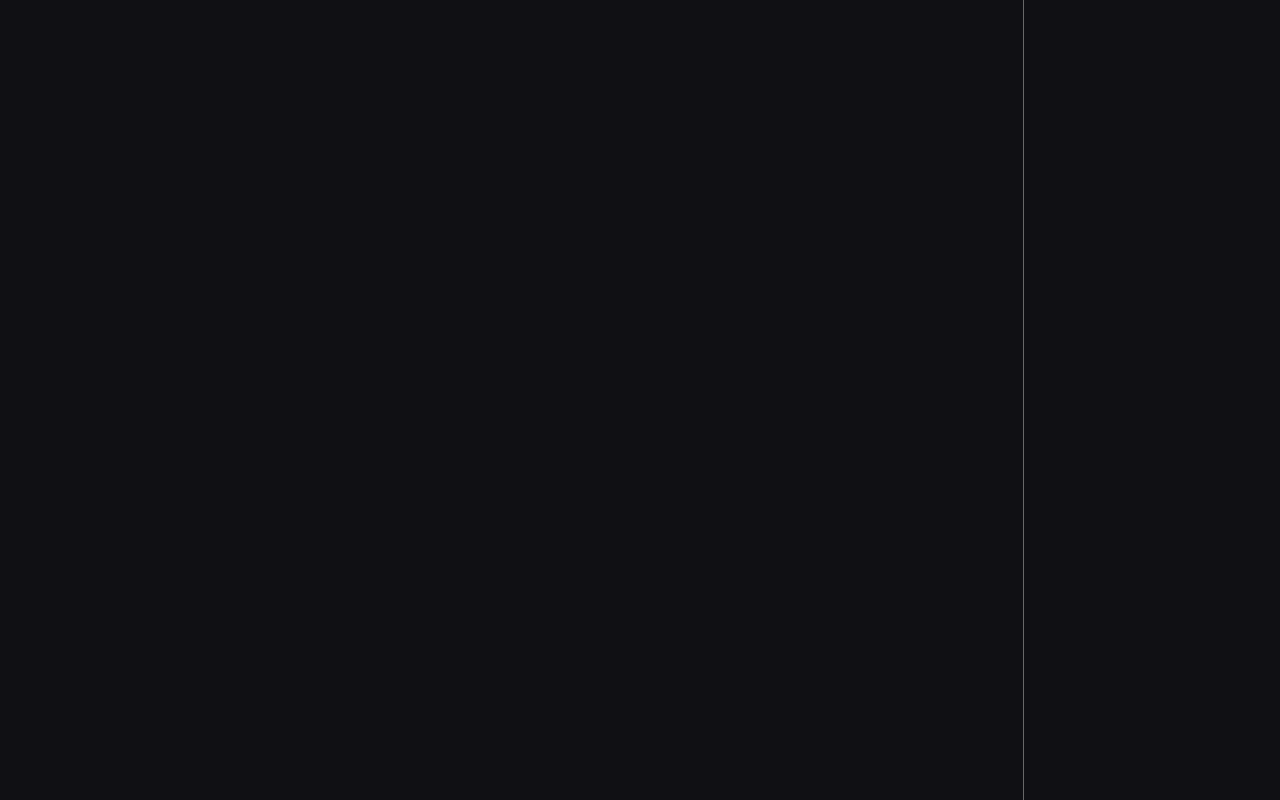
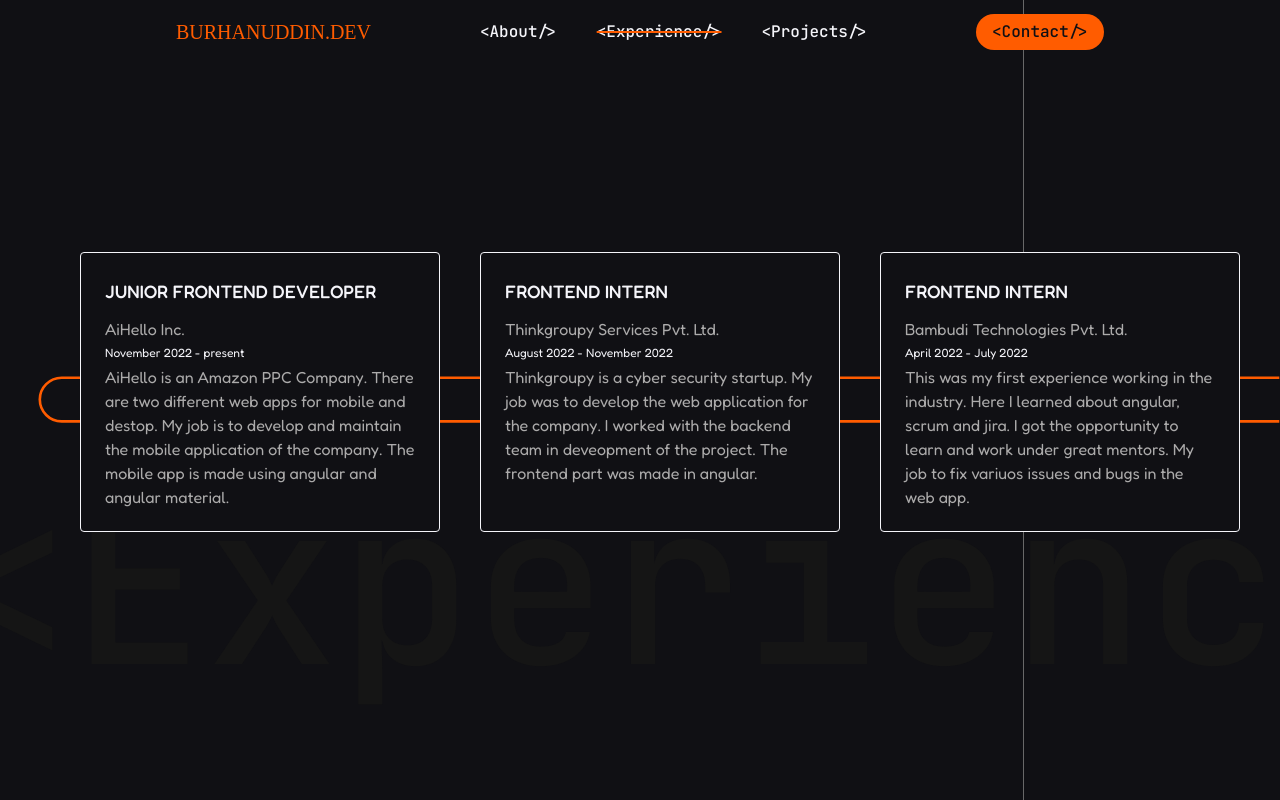
Before and after one commit to burhanuddin-limdi/porfolio, a React (Vite) app: page /#/experience in a window 1280 px wide. Before the commit this address had no page. Built offline with nearby package versions, Linux system fonts and the light colour scheme; a web font is replaced by a local one.

Commit message:
experience page created

```diff
--- a/src/App.tsx
+++ b/src/App.tsx
@@ -1,6 +1,7 @@
 import { Route, Routes } from "react-router-dom";
 import "./App.css";
 import { About } from "./pages/about/about";
+import { Experience } from "./pages/experience/experience";
 import { Intro } from "./pages/intro/intro";
 import { Projects } from "./pages/projects/projects";
 
@@ -12,6 +13,7 @@ function App() {
           <Route path="/" element={<Intro />} />
           <Route path="/about" element={<About />} />
           <Route path="/projects" element={<Projects />} />
+          <Route path="/experience" element={<Experience />} />
           <Route path="/contact" element={<p>Contact</p>} />
         </Routes>
       </div>
--- a/src/index.css
+++ b/src/index.css
@@ -4,4 +4,7 @@
 body {
   background-color: #101014;
   color: #f5f5fa;
+  width: 100vw;
+  height: 100vh;
+  overflow: clip;
 }
--- a/src/navbar/exitAnimations.ts
+++ b/src/navbar/exitAnimations.ts
@@ -9,6 +9,10 @@ export const exitAnimation = (location: string, dest: string) => {
         break;
       case "/projects":
         projectsExitAnimation();
+        navbarExitAnimation();
+        break;
+      case "/experience":
+        experienceAnimation();
         navbarExitAnimation();
         break;
       default:
@@ -26,16 +30,24 @@ const navbarExitAnimation = () => {
 
 const aboutExitAnimation = () => {
   document.querySelector("#question-arrow")?.classList.add("arrow-out");
-  gsap.to("#about", 1, {
+  pageExitAnimation("#about");
+};
+
+const projectsExitAnimation = () => {
+  document.querySelector("#projects-line")?.classList.add("project-line-out");
+  pageExitAnimation("#projects");
+};
+
+const experienceAnimation = () => {
+  document
+    .querySelector("#experience-line")
+    ?.classList.add("experience-line-out");
+  pageExitAnimation("#experience");
+};
+
+const pageExitAnimation = (pageId: string) => {
+  gsap.to(pageId, 1, {
     y: 15,
     opacity: 0,
   });
 };
-
-const projectsExitAnimation = () => {
-  document.querySelector("#projects-line")?.classList.add("project-line-out");
-  gsap.to("#projects", 1, {
-    y: 15,
-    opacity: 0,
-  });
-};
--- a/src/navbar/navbar.tsx
+++ b/src/navbar/navbar.tsx
@@ -38,6 +38,16 @@ export const Navbar: React.FC = () => {
         </li>
         <li
           className={
+            "cursor-pointer " + (currentPath == "/experience" ? "active" : "")
+          }
+          onClick={() => {
+            navigateTo("/experience");
+          }}
+        >
+          {"<Experience/>"}
+        </li>
+        <li
+          className={
             "cursor-pointer " + (currentPath == "/projects" ? "active" : "")
           }
           onClick={() => {
@@ -46,22 +56,10 @@ export const Navbar: React.FC = () => {
         >
           {"<Projects/>"}
         </li>
-        <li
-          className={
-            "cursor-pointer " + (currentPath == "/skills" ? "active" : "")
-          }
-          onClick={() => {
-            navigateTo("/skills");
-          }}
-        >
-          {"<Experience/>"}
-        </li>
-        <li>
-          <button className="bg-[#ff5c00] rounded-[9999px] py-2 px-5 text-[#101014]">
-            {"<Contact/>"}
-          </button>
-        </li>
       </ul>
+      <button className="bg-[#ff5c00] rounded-[9999px] py-1.5 px-4 text-[#101014]">
+        {"<Contact/>"}
+      </button>
     </nav>
   );
 };
--- a/src/pages/about/components/hoverBox/hoverBox.tsx
+++ b/src/pages/about/components/hoverBox/hoverBox.tsx
@@ -60,9 +60,9 @@ export const HoverBox: React.FC = () => {
       <div className="bg-[#f5f5fa] absolute inset-0 rounded-3xl text-[#101014] hover-top">
         <div className="font-normal text-[17px] m-7 space-y-3">
           <p>
-            I am a full stack web developer and designer, experienced in
-            creating and maintaining websites and web applications using a
-            variety of technologies.
+            I am a full stack web developer and a UI/UX designer, experienced in
+            creating and maintaining web applications using a variety of
+            technologies.
           </p>
           <p>
             I am also a team player and can work with designers, project
--- /dev/null
+++ b/src/pages/experience/experience.css
@@ -0,0 +1,30 @@
+#experience {
+  opacity: 0;
+  transform: translateY(15px);
+}
+.experience {
+  opacity: 0;
+  transform: translateY(15px);
+}
+.experience-line-in {
+  stroke-dasharray: 2873;
+  stroke-dashoffset: -2873;
+  animation: experience-sign-in 2s ease-in-out;
+  animation-fill-mode: both;
+}
+@keyframes experience-sign-in {
+  to {
+    stroke-dashoffset: 0;
+  }
+}
+.experience-line-out {
+  stroke-dasharray: 2873;
+  stroke-dashoffset: 0;
+  animation: experience-sign-out 1s ease-in-out;
+  animation-fill-mode: both;
+}
+@keyframes experience-sign-out {
+  to {
+    stroke-dashoffset: 2873;
+  }
+}
--- /dev/null
+++ b/src/pages/experience/experience.tsx
@@ -0,0 +1,79 @@
+import React, { useLayoutEffect } from "react";
+import { Navbar } from "../../navbar/navbar";
+import "./experience.css";
+import { gsap } from "gsap";
+
+export const Experience: React.FC = () => {
+  useLayoutEffect(() => {
+    gsap.to("#experience", 1, {
+      y: 0,
+      opacity: 1,
+    });
+    gsap.to(".experience", {
+      duration: 1,
+      delay: 1,
+      y: 0,
+      opacity: 1,
+      stagger: -0.33,
+    });
+  });
+  return (
+    <>
+      <Navbar />
+      <div id="experience" className="w-screen h-screen overflow-clip">
+        <div className="flex h-fit w-fit absolute inset-0 m-auto space-x-10 z-20 bottom-4 px-20">
+          <div className="experience border border-[#f5f5fa] rounded w-[360px] h-[280px] fredoka py-6 px-6 bg-[#101014] relative space-y-1">
+            <p className="font-medium text-lg mb-3">
+              JUNIOR FRONTEND DEVELOPER
+            </p>
+            <p className="text-[#ACABAB]">AiHello Inc.</p>
+            <p className="text-xs">November 2022 - present</p>
+            <p className="text-[#ACABAB]">
+              AiHello is an Amazon PPC Company. There are two different web apps
+              for mobile and destop. My job is to develop and maintain the
+              mobile application of the company. The mobile app is made using
+              angular and angular material.
+            </p>
+          </div>
+          <div className="experience border border-[#f5f5fa] rounded w-[360px] h-[280px] fredoka py-6 px-6 bg-[#101014] relative space-y-1">
+            <p className="font-medium text-lg mb-3">FRONTEND INTERN</p>
+            <p className="text-[#ACABAB]">Thinkgroupy Services Pvt. Ltd.</p>
+            <p className="text-xs">August 2022 - November 2022</p>
+            <p className="text-[#ACABAB]">
+              Thinkgroupy is a cyber security startup. My job was to develop the
+              web application for the company. I worked with the backend team in
+              deveopment of the project. The frontend part was made in angular.
+            </p>
+          </div>
+          <div className="experience border border-[#f5f5fa] rounded w-[360px] h-[280px] fredoka py-6 px-6 bg-[#101014] relative space-y-1">
+            <p className="font-medium text-lg mb-3">FRONTEND INTERN</p>
+            <p className="text-[#ACABAB]">Bambudi Technologies Pvt. Ltd.</p>
+            <p className="text-xs">April 2022 - July 2022</p>
+            <p className="text-[#ACABAB]">
+              This was my first experience working in the industry. Here I
+              learned about angular, scrum and jira. I got the opportunity to
+              learn and work under great mentors. My job to fix variuos issues
+              and bugs in the web app.
+            </p>
+          </div>
+        </div>
+        <p className="absolute text-[14rem] text-[#151515] jetbrains font-medium z-[0] -left-[4rem] bottom-[3rem]">
+          {"<Experience/>"}
+        </p>
+        <svg
+          className="w-[97vw] absolute top-0 bottom-0 right-0 m-auto z-[19] experience-line-in rotate-180"
+          id="experience-line"
+          viewBox="0 0 1424 54"
+          fill="none"
+          xmlns="http://www.w3.org/2000/svg"
+        >
+          <path
+            d="M0 52H1397C1410.81 52 1422 40.8071 1422 27V27C1422 13.1929 1410.81 2 1397 2H0"
+            stroke="#FF5C00"
+            strokeWidth="3"
+          />
+        </svg>
+      </div>
+    </>
+  );
+};
--- a/src/pages/projects/projects.tsx
+++ b/src/pages/projects/projects.tsx
@@ -19,7 +19,7 @@ export const Projects: React.FC = () => {
   return (
     <>
       <Navbar />
-      <div id="projects" className="w-screen h-screen">
+      <div id="projects" className="w-screen h-screen overflow-clip">
         <div className="flex h-fit w-fit absolute inset-0 m-auto space-x-10 z-20 bottom-4 px-20">
           <div className="project border border-[#f5f5fa] rounded w-[340px] h-[250px] fredoka space-y-4 py-6 px-6 bg-[#101014] relative">
             <p className="font-medium text-xl">LIMFLIX - NETFLIX CLONE</p>
```
